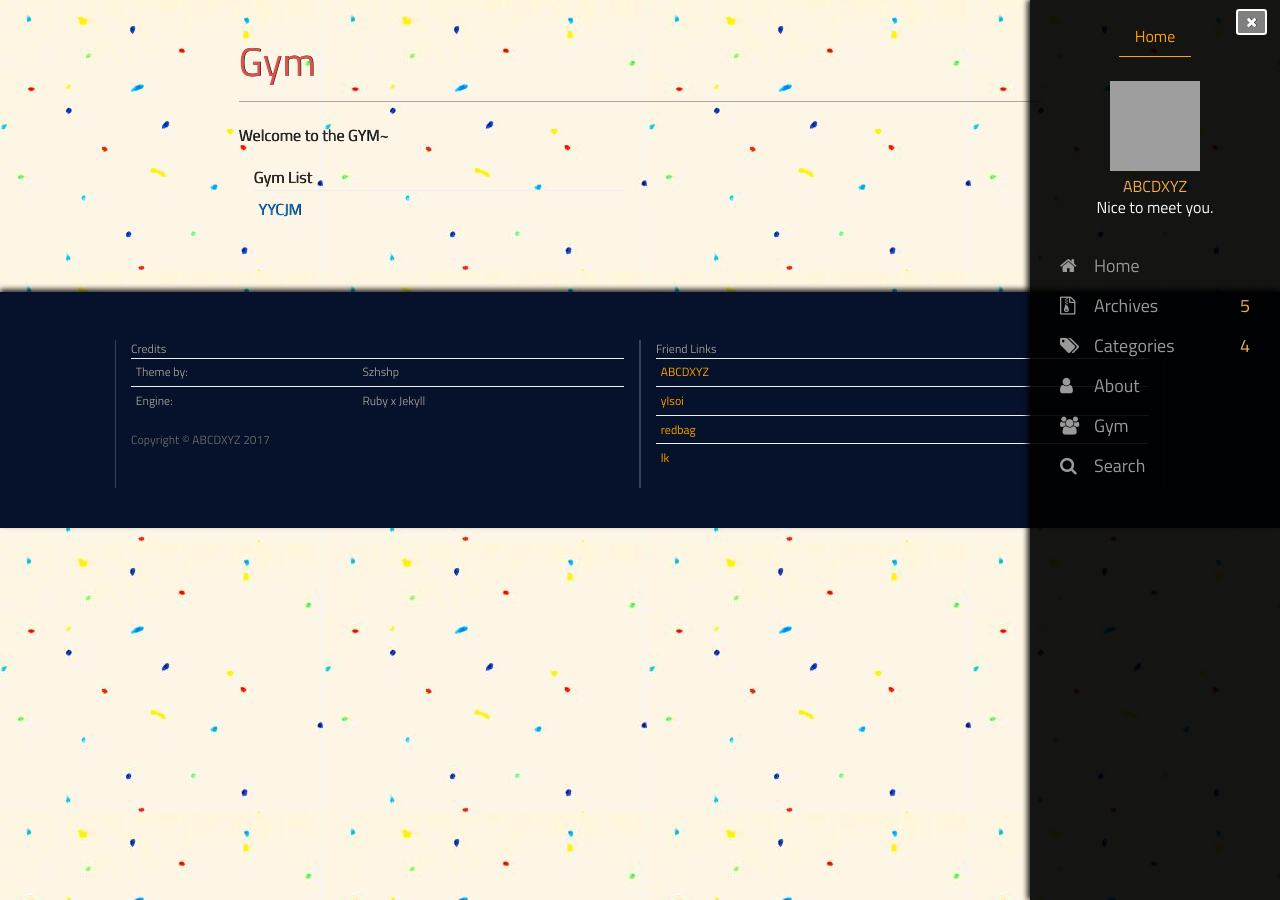
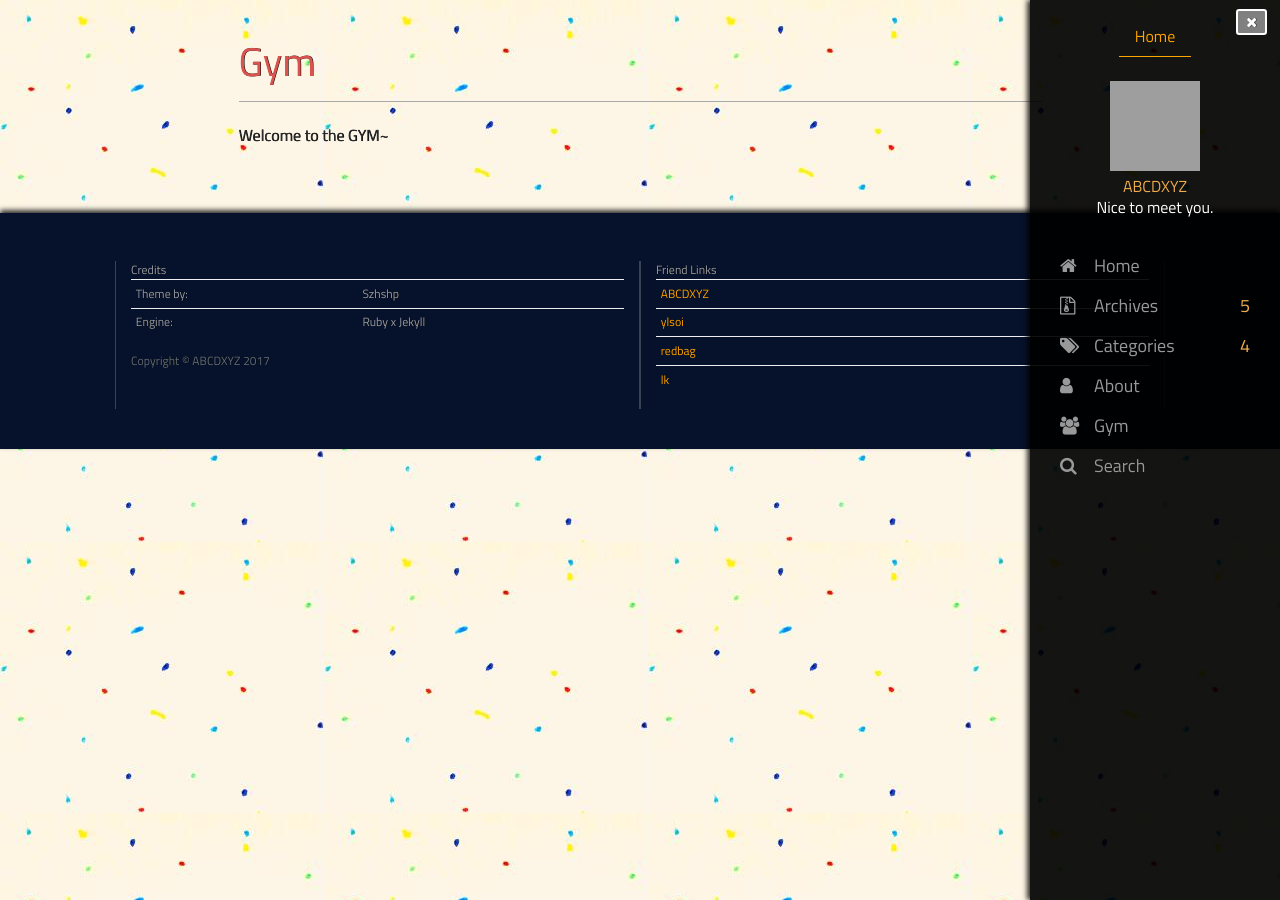
Before and after one commit to abcdxyzs/ABCDXYZs.blog.backup, a Jekyll site: the page built from gym.html, in a window 1280 px wide. Built offline with Jekyll 4.4.1, drawn with Linux system fonts in a browser that asks for light colours; comment, search, counter and statistics services are not loaded; grey boxes are pictures that could not be loaded.

Commit message:
statement

```diff
--- a/gym.html
+++ b/gym.html
@@ -4,11 +4,3 @@ title: Gym
 ---
 
 <p>Welcome to the GYM~</p>
-<div class="col-md-6">
-  <strong>Gym List</strong>
-  <table class="table table-sm">
-    <tr>
-      <td><a href="http://yycjm.github.io"> YYCJM</a></td>
-    </tr>
-  </table>
-</div>
```
